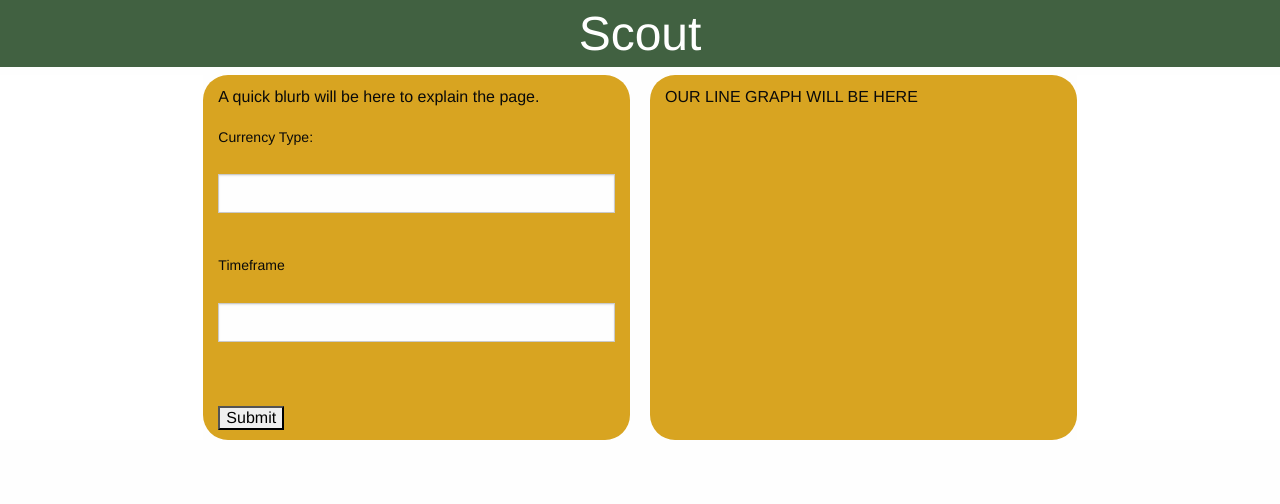
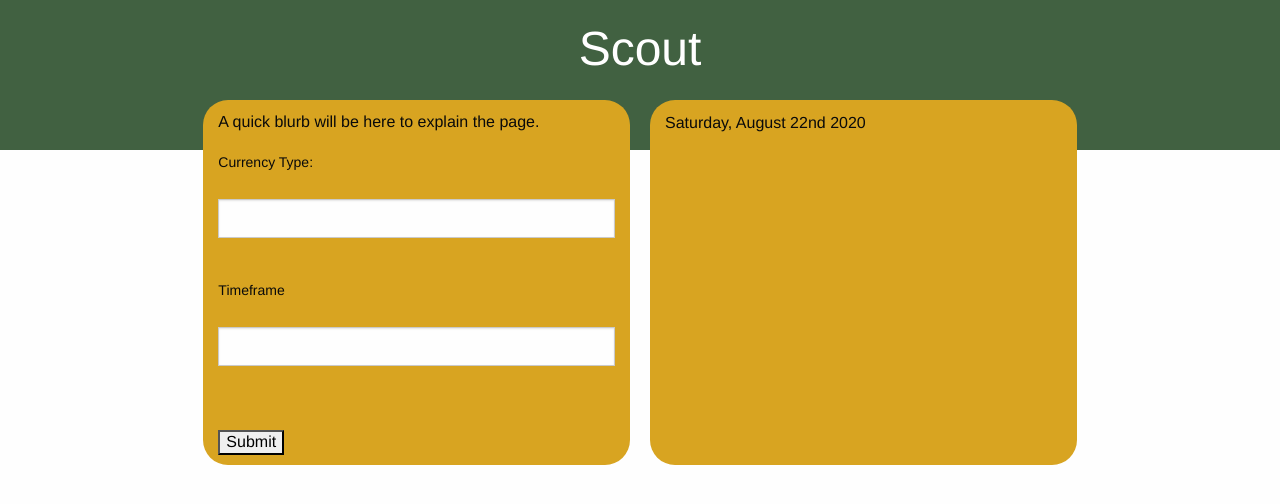
Before and after one commit to SelessL/Scout, a plain HTML site: page index.html in a window 1280 px wide. Drawn offline with nearby package versions, Linux system fonts and the light colour scheme; files whose address does not match are found by name; a web font is replaced by a local one.

Commit message:
styling update

```diff
--- a/about.html
+++ b/about.html
@@ -5,7 +5,7 @@
     <meta charset="utf-8">
     <meta name="viewport" content="width=device-width, initial-scale=1.0">
     <link rel="stylesheet" href="https://cdn.jsdelivr.net/npm/foundation-sites@6.6.3/dist/css/foundation.min.css" integrity="sha256-ogmFxjqiTMnZhxCqVmcqTvjfe1Y/ec4WaRj/aQPvn+I=" crossorigin="anonymous">
-    <link rel="stylesheet" href="style.css">
+    <link rel="stylesheet" href="C:\Users\shelb\OneDrive\Desktop\sandbox\FirstProject\style.css">
     <script src="script.js"></script>
     <title>Scout</title>
 
--- a/index.html
+++ b/index.html
@@ -11,20 +11,22 @@
     <link rel="stylesheet" href="https://cdn.jsdelivr.net/npm/foundation-sites@6.6.3/dist/css/foundation.min.css"
         integrity="sha256-ogmFxjqiTMnZhxCqVmcqTvjfe1Y/ec4WaRj/aQPvn+I=" crossorigin="anonymous">
 
-    <!-- Compressed JavaScript -->
-    <script src="https://cdn.jsdelivr.net/npm/foundation-sites@6.6.3/dist/js/foundation.min.js"
-        integrity="sha256-pRF3zifJRA9jXGv++b06qwtSqX1byFQOLjqa2PTEb2o=" crossorigin="anonymous"></script>
+
+
+    <link href="https://fonts.googleapis.com/css2?family=Abril+Fatface&family=Fredericka+the+Great&display=swap" rel="stylesheet">
     <title>Scout</title>
 
 </head>
 
 <body>
-
+<!--header-->
     <div id='head'>
         <h1>Scout</h1>
     </div>
+    <!--row-->
     <div class='grid-x grid-padding-x'>
         <div class='cell auto'></div>
+        <!--leftbox content-->
         <div class="cell small-4 leftbox">
             A quick blurb will be here to explain the page.
             <p>
@@ -36,9 +38,9 @@
                 <input type="submit" value="Submit">
             </form>
         </div>
-
+<!--rightbox content-->
         <div class="cell small-4 rightbox">
-            OUR LINE GRAPH WILL BE HERE
+            <p id="currentDay">
         </div>
         <div class="cell auto"></div>
     </div>
@@ -64,5 +66,7 @@
     console.log(today.format("dddd, MMMM Do YYYY"));</script>
 
 
-
+    <!-- Compressed JavaScript -->
+    <script src="https://cdn.jsdelivr.net/npm/foundation-sites@6.6.3/dist/js/foundation.min.js"
+        integrity="sha256-pRF3zifJRA9jXGv++b06qwtSqX1byFQOLjqa2PTEb2o=" crossorigin="anonymous"></script>
 </body>
--- a/style.css
+++ b/style.css
@@ -4,7 +4,7 @@
 }
 
 h1 {
-
+    font-family: 'Abril Fatface', cursive;
 }
 
 p{
@@ -12,13 +12,18 @@ p{
 }
 
 #head {
+    padding: 15px;
     text-align: center;
     background: rgb(65, 97, 65);
     color: white;
+    height: 150px;
+    width: 100%;
 }
 
-.row {
-    text-align: center;
+.grid-x {
+    width: 100%;
+    position: fixed;
+    top: 100px;
 }
 
 .small-4 {
@@ -29,6 +34,7 @@ p{
 
 .auto {
     background: white;
+    opacity: 0;
 }
 
 .leftbox {
```
